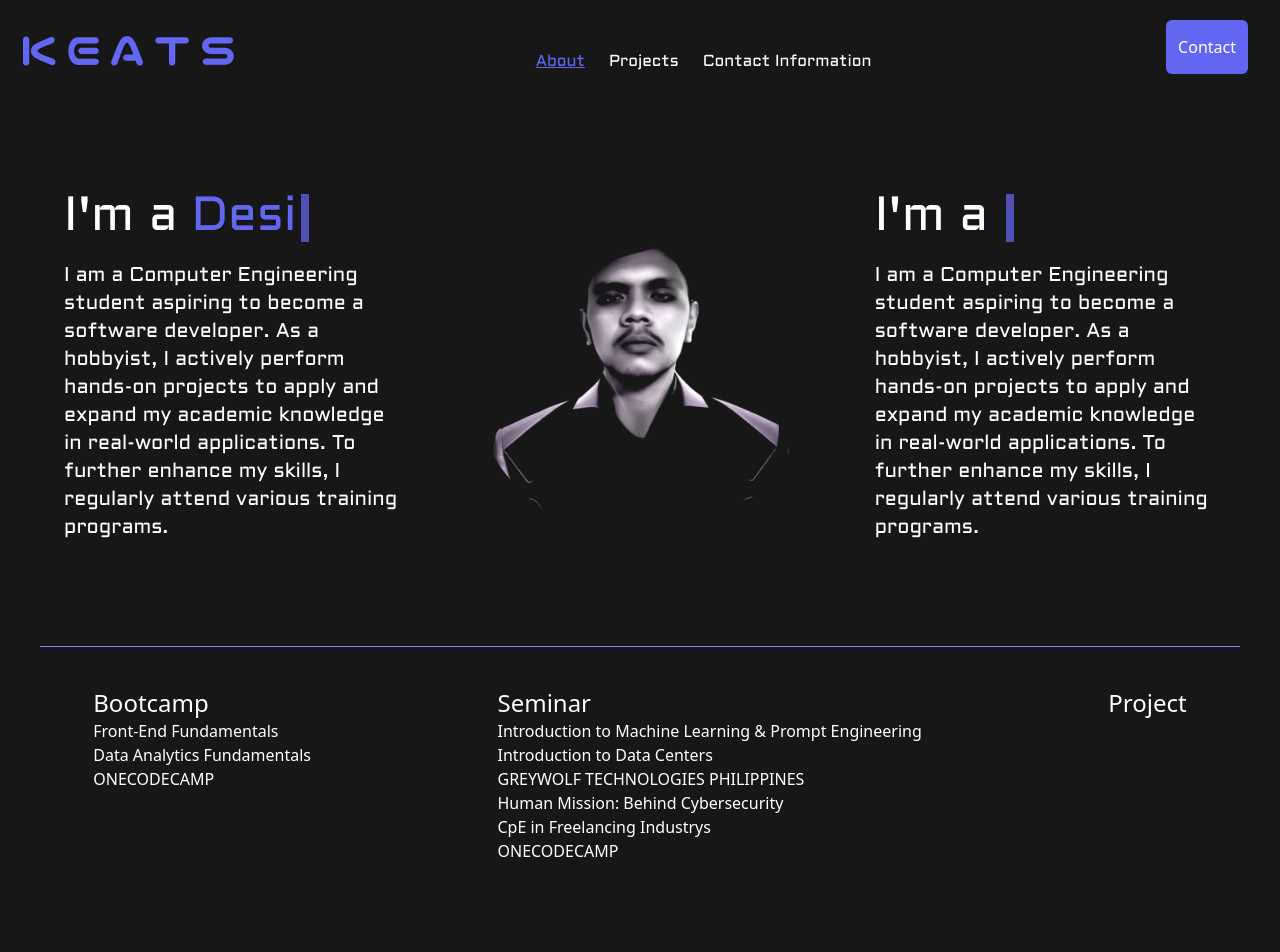
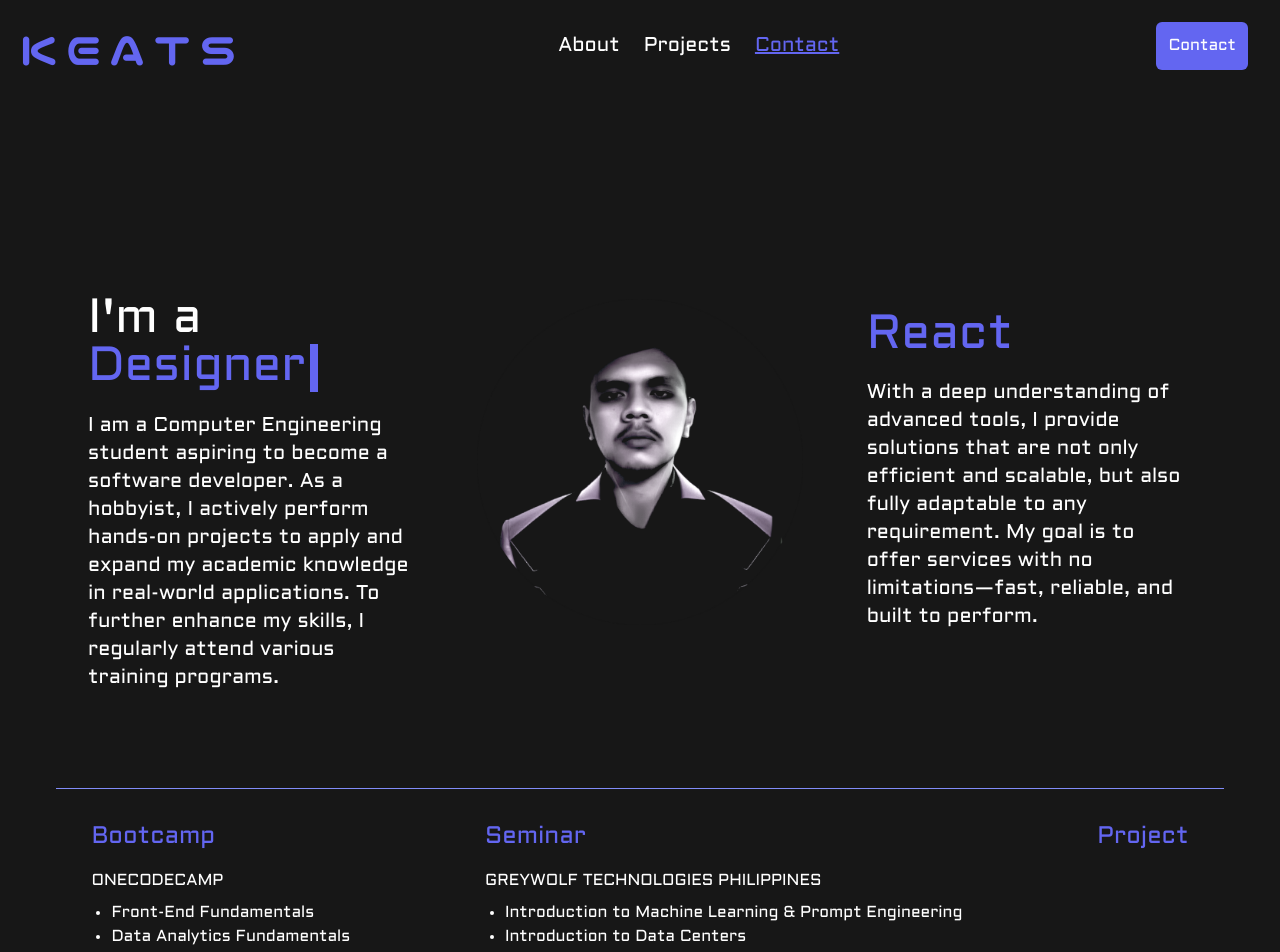
Before and after one commit to KeatsA-C/Portfolio, a React (Vite) app: page / in a window 1280 px wide. Shown: the top 952 px of the page. Before the commit the page ends 863 px from the top, so only its background shows below. Built offline with nearby package versions, Linux system fonts and the light colour scheme.

Commit message:
Containers(Projects, Contact)

```diff
--- a/src/App.css
+++ b/src/App.css
@@ -11,3 +11,7 @@
   font-weight: 400;
   font-style: normal;
 }
+
+html {
+  scroll-behavior: smooth;
+}
--- a/src/App.jsx
+++ b/src/App.jsx
@@ -1,97 +1,11 @@
+// App.jsx
 import "./App.css";
-import DynamicRoleHeading from "./components/DynamicRoleHeading";
-import MatrixText from "./components/MatrixText";
-import Navigation from "./components/Navigation";
+import Layout from "./Layout";
 
 function App() {
-  const roles = ["Developer", "Programmer", "Designer"];
   return (
-    <div className="bg-neutral-900">
-      <div className="flex justify-between p-5 text-white">
-        <a href="">
-          <MatrixText word="KEATS" />
-        </a>
-        <Navigation />
-        <button className="border border-none bg-indigo-500 p-3 rounded-md text-white mr-3">
-          Contact
-        </button>
-      </div>
-
-      <div className="flex justify-between pt-9">
-        <DynamicRoleHeading words={roles} />
-        <div className="flex justify-center items-center w-1/3">
-          <img src="./src/assets/mainp.png" alt="" />
-        </div>
-        {/* <div className="w-1/3">
-          <p className="text-white  m-16">
-            Lorem ipsum dolor, sit amet consectetur adipisicing elit. Harum
-            debitis quam fuga fugit rem corrupti dolor repellat maiores. Aliquid
-            ea natus saepe quia ipsam optio illo iure dolores dolor voluptatem!
-          </p>
-        </div> */}
-        <DynamicRoleHeading />
-      </div>
-      <hr className="m-10 border-t border-indigo-400"></hr>
-      <div>
-        <ul className=" text-white flex justify-around">
-          <li>
-            <h2 className=" text-2xl">Bootcamp</h2>
-            <ul>
-              <li>
-                <h3>Front-End Fundamentals</h3>
-              </li>
-              <li>
-                <h3>Data Analytics Fundamentals</h3>
-              </li>
-              <li>
-                <h4>ONECODECAMP</h4>
-              </li>
-            </ul>
-          </li>
-
-          <li>
-            <h2 className=" text-2xl">Seminar</h2>
-            <div>
-              <ul>
-                <li>
-                  <h3>Introduction to Machine Learning & Prompt Engineering</h3>
-                </li>
-                <li>
-                  <h3>Introduction to Data Centers</h3>
-                </li>
-                <li>
-                  <h4>GREYWOLF TECHNOLOGIES PHILIPPINES</h4>
-                </li>
-              </ul>
-            </div>
-
-            <div>
-              <ul>
-                <li>
-                  <h3>Human Mission: Behind Cybersecurity</h3>
-                </li>
-                <li>
-                  <h3>CpE in Freelancing Industrys</h3>
-                </li>
-                <li>
-                  <h4>ONECODECAMP</h4>
-                </li>
-              </ul>
-            </div>
-          </li>
-
-          <li>
-            <h2 className=" text-2xl">Project</h2>
-          </li>
-
-          {/* <li>Front-End and Data-Analytics at OneCodeCamp</li>
-          <li>
-            Machine Learning & Prompt Engineering by GREYWOLF TECHNOLOGIES
-            PHILIPPINES
-          </li>
-          <li>Data Centers by GREYWOLF TECHNOLOGIES PHILIPPINES</li> */}
-        </ul>
-      </div>
+    <div className="bg-neutral-900 min-h-screen">
+      <Layout />
     </div>
   );
 }
--- /dev/null
+++ b/src/Layout.jsx
@@ -0,0 +1,39 @@
+// Layout.jsx
+import MatrixText from "./components/MatrixText";
+import Navigation from "./components/Navigation";
+import About from "./pages/About";
+import Projects from "./pages/Projects";
+import Contact from "./pages/Contact";
+
+function Layout() {
+  return (
+    <>
+      <div className="bg-neutral-900 text-white p-5 flex justify-between items-center fixed w-full z-50">
+        <a href="#about" className="cursor-pointer">
+          <MatrixText word="KEATS" />
+        </a>
+        <Navigation />
+        <a
+          href="#contact"
+          className="font-aldrich border border-none bg-indigo-500 p-3 rounded-md text-white mr-3"
+        >
+          Contact
+        </a>
+      </div>
+
+      <div className="pt-32">
+        <div id="about">
+          <About />
+        </div>
+        <div id="projects">
+          <Projects />
+        </div>
+        <div id="contact">
+          <Contact />
+        </div>
+      </div>
+    </>
+  );
+}
+
+export default Layout;
--- a/src/components/DynamicRoleHeading.jsx
+++ b/src/components/DynamicRoleHeading.jsx
@@ -32,7 +32,7 @@ function DynamicRoleHeading({ words = [] }) {
   }, [displayed, deleting, index]);
 
   return (
-    <div className="text-white w-1/3 m-16 font-aldrich">
+    <div className="text-white w-1/3 m-16 font-aldrich mt-32">
       <h1 className="text-5xl">
         I'm a <span className="text-indigo-500">{displayed}</span>
         <span
@@ -40,7 +40,7 @@ function DynamicRoleHeading({ words = [] }) {
           style={{ height: "1em", verticalAlign: "bottom" }}
         />
       </h1>
-      <p className="text-xl pt-5">
+      <p className="text-xl pt-5 ">
         I am a Computer Engineering student aspiring to become a software
         developer. As a hobbyist, I actively perform hands-on projects to apply
         and expand my academic knowledge in real-world applications. To further
--- a/src/components/Navigation.jsx
+++ b/src/components/Navigation.jsx
@@ -1,3 +1,5 @@
+// components/Navigation.jsx
+import { Link as ScrollLink } from "react-scroll";
 import { useState } from "react";
 
 function Navigation() {
@@ -6,21 +8,26 @@ function Navigation() {
   const navItems = [
     { id: "about", label: "About" },
     { id: "projects", label: "Projects" },
-    { id: "contact", label: "Contact Information" },
+    { id: "contact", label: "Contact" },
   ];
 
   return (
-    <ul className="flex pt-7">
+    <ul className="flex font-aldrich">
       {navItems.map((item) => (
         <li key={item.id} className="px-3">
-          <button
-            onClick={() => setActive(item.id)}
-            className={`font-aldrich transition duration-300 ${
+          <ScrollLink
+            to={item.id}
+            smooth={true}
+            duration={500}
+            offset={-80}
+            spy={true}
+            onSetActive={() => setActive(item.id)}
+            className={`cursor-pointer text-xl transition duration-300 ${
               active === item.id ? "underline text-indigo-500" : "text-white"
             }`}
           >
             {item.label}
-          </button>
+          </ScrollLink>
         </li>
       ))}
     </ul>
--- /dev/null
+++ b/src/components/VerticalTextSlider.jsx
@@ -0,0 +1,43 @@
+import { useEffect, useState } from "react";
+
+export default function VerticalTextSlider({ items = [], duration = 2500 }) {
+  const [index, setIndex] = useState(0);
+  const [fade, setFade] = useState(true); // true: fade in, false: fade out
+
+  useEffect(() => {
+    if (items.length === 0) return;
+
+    let fadeOutTimer = setTimeout(() => setFade(false), duration - 800); // start fade-out before switching
+    let switchTimer = setTimeout(() => {
+      setIndex((prev) => (prev + 1) % items.length);
+      setFade(true); // reset to fade-in
+    }, duration);
+
+    return () => {
+      clearTimeout(fadeOutTimer);
+      clearTimeout(switchTimer);
+    };
+  }, [index, duration, items.length]);
+
+  return (
+    <div className="w-1/3 m-16 font-aldrich text-white mt-32">
+      {/* Fancy Word Slider */}
+      <div className="h-[3.2rem] overflow-hidden text-5xl text-indigo-500 relative mt-4 mb-4">
+        <div
+          key={index}
+          className={`absolute transition-all duration-700 ease-in-out
+        ${fade ? "opacity-100 translate-y-0" : "opacity-0 -translate-y-3"}
+      `}
+        >
+          {items[index]}
+        </div>
+      </div>
+      <p className="text-xl">
+        With a deep understanding of advanced tools, I provide solutions that
+        are not only efficient and scalable, but also fully adaptable to any
+        requirement. My goal is to offer services with no limitations—fast,
+        reliable, and built to perform.
+      </p>
+    </div>
+  );
+}
--- a/src/main.jsx
+++ b/src/main.jsx
@@ -1,10 +1,14 @@
-import { StrictMode } from "react";
-import { createRoot } from "react-dom/client";
+// File: main.jsx
+import React from "react";
+import ReactDOM from "react-dom/client";
+import { BrowserRouter } from "react-router-dom";
+import App from "./App.jsx";
 import "./index.css";
-import App from "./App.jsx";
 
-createRoot(document.getElementById("root")).render(
-  <StrictMode>
-    <App />
-  </StrictMode>
+ReactDOM.createRoot(document.getElementById("root")).render(
+  <React.StrictMode>
+    <BrowserRouter>
+      <App />
+    </BrowserRouter>
+  </React.StrictMode>
 );
--- /dev/null
+++ b/src/pages/About.jsx
@@ -0,0 +1,75 @@
+// pages/About.jsx
+import DynamicRoleHeading from "../components/DynamicRoleHeading";
+import VerticalTextSlider from "../components/VerticalTextSlider";
+
+const roles = ["Developer", "Programmer", "Designer"];
+const techStack = [
+  "Laravel",
+  "Flutter",
+  "React",
+  "Tailwind",
+  "Figma",
+  "Photoshop",
+];
+
+function About() {
+  return (
+    <section className="min-h-screen py-10 px-6">
+      <div className="flex justify-between">
+        <DynamicRoleHeading words={roles} />
+        <div className="flex justify-center items-center w-1/3">
+          <img src="./src/assets/mainp.png" alt="Profile" />
+        </div>
+        <VerticalTextSlider items={techStack} />
+      </div>
+      <hr className="m-8 border-t border-indigo-400" />
+      <ul className="text-white flex justify-around font-aldrich">
+        <li>
+          <h2 className="text-2xl pb-2 text-indigo-500">Bootcamp</h2>
+          <h4 className="my-2">ONECODECAMP</h4>
+          <ul className="list-disc pl-5">
+            <li>
+              <h3>Front-End Fundamentals</h3>
+            </li>
+            <li>
+              <h3>Data Analytics Fundamentals</h3>
+            </li>
+          </ul>
+        </li>
+        <li>
+          <h2 className="text-2xl pb-2 text-indigo-500">Seminar</h2>
+          <div>
+            <h4 className="my-2">GREYWOLF TECHNOLOGIES PHILIPPINES</h4>
+            <ul className="list-disc pl-5">
+              <li>
+                <h3>Introduction to Machine Learning & Prompt Engineering</h3>
+              </li>
+              <li>
+                <h3>Introduction to Data Centers</h3>
+              </li>
+            </ul>
+          </div>
+          <div>
+            <h4 className="my-2">
+              ASSOCIATION OF COMPUTER ENGINEERING STUDENTS
+            </h4>
+            <ul className="list-disc pl-5">
+              <li>
+                <h3>Human Mission: Behind Cybersecurity</h3>
+              </li>
+              <li>
+                <h3>CpE in Freelancing Industrys</h3>
+              </li>
+            </ul>
+          </div>
+        </li>
+        <li>
+          <h2 className="text-2xl pb-2 text-indigo-500">Project</h2>
+        </li>
+      </ul>
+      <hr className="m-8 border-t border-indigo-400" />
+    </section>
+  );
+}
+
+export default About;
--- /dev/null
+++ b/src/pages/Contact.jsx
@@ -0,0 +1,11 @@
+// pages/Contact.jsx
+function Contact() {
+  return (
+    <section className="min-h-screen py-10 px-6 text-white font-aldrich">
+      <h2 className="text-4xl text-indigo-500 mb-4">Contact</h2>
+      <p>Drop your contact details here.</p>
+    </section>
+  );
+}
+
+export default Contact;
--- /dev/null
+++ b/src/pages/Projects.jsx
@@ -0,0 +1,11 @@
+// pages/Projects.jsx
+function Projects() {
+  return (
+    <section className="min-h-screen py-10 px-6 text-white font-aldrich">
+      <h2 className="text-4xl text-indigo-500 mb-4">Projects</h2>
+      <p>Add your project gallery or list here.</p>
+    </section>
+  );
+}
+
+export default Projects;
```
